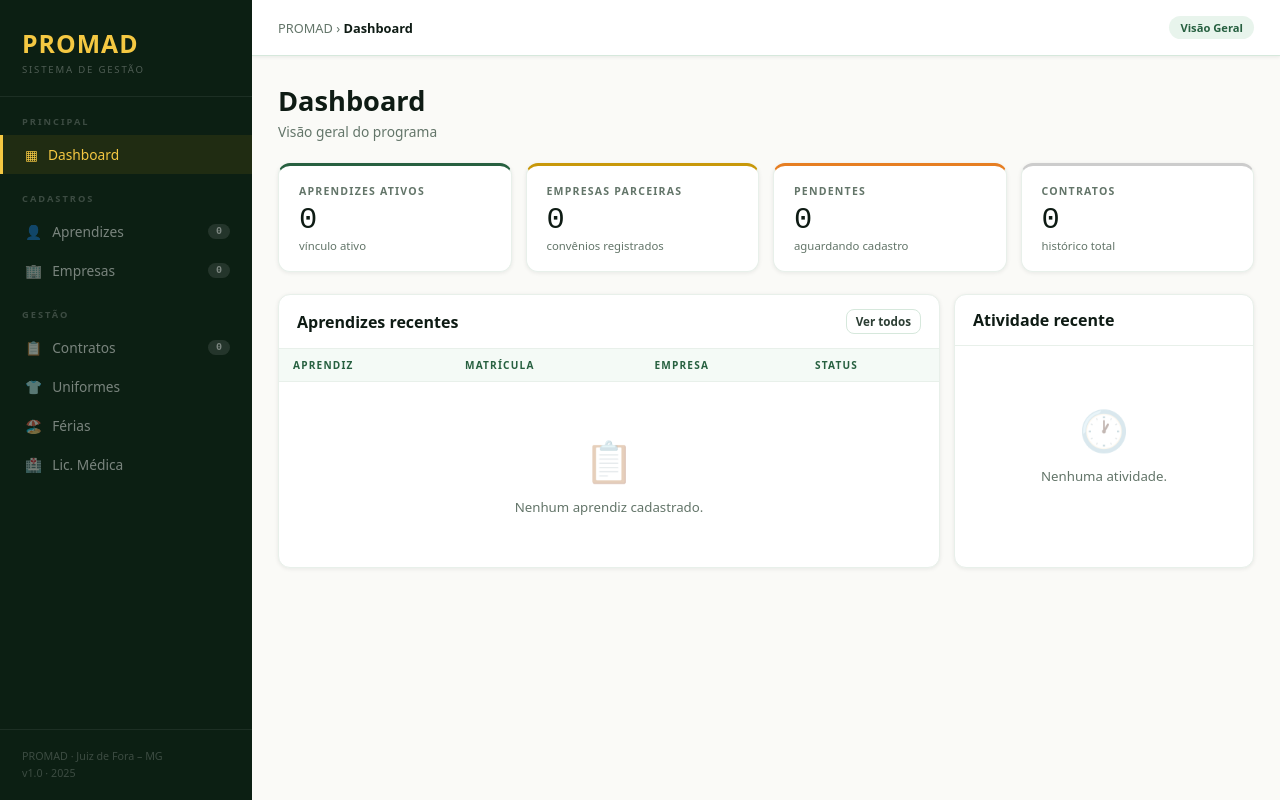
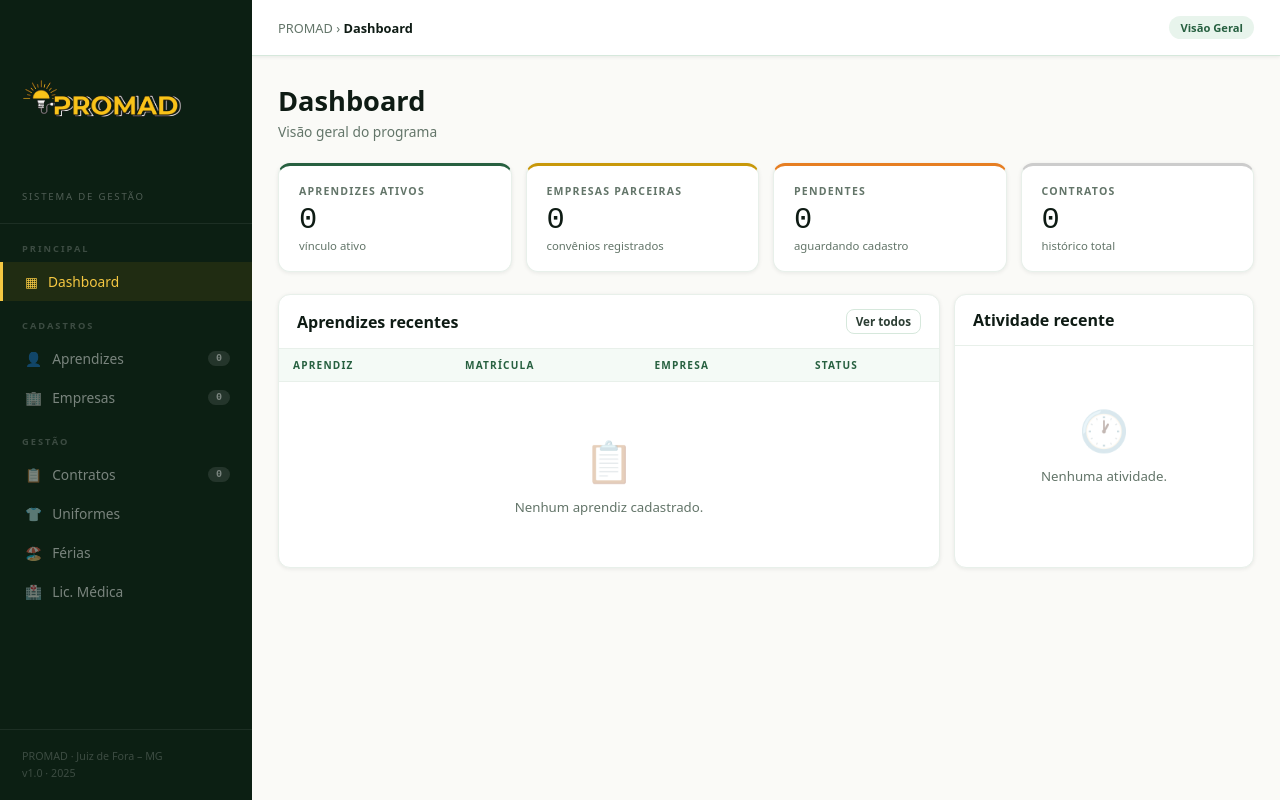
Before and after one commit to flavimellow/promad-sistema-gestao, a website: page frontend/index.html in a window 1280 px wide. Drawn offline with Linux system fonts and the light colour scheme; no server answers.

Commit message:
logo promad sidbar

```diff
--- a/frontend/css/PROMAD_Admin.css
+++ b/frontend/css/PROMAD_Admin.css
@@ -69,6 +69,17 @@ body {
   margin-bottom: 3px;
   font-weight: 700;
   letter-spacing: 1px;
+}
+
+.sb-logo-img {
+  width: 100%;
+  max-width: 160px;
+  height: auto;
+  display: block;
+  margin-bottom: 4px;
+  /* fundo preto da logo → transparente com mix-blend */
+  mix-blend-mode: lighten;
+  filter: drop-shadow(0 1px 4px rgba(0,0,0,.4));
 }
 
 .sb-sub {
--- a/frontend/index.html
+++ b/frontend/index.html
@@ -10,7 +10,7 @@
 
 <aside class="sidebar">
   <div class="sb-brand">
-    <div class="sb-logo">PROMAD</div>
+    <img src="img/logo.png" alt="PROMAD" class="sb-logo-img">
     <div class="sb-sub">Sistema de Gestão</div>
   </div>
   <span class="sb-sec">Principal</span>
```
Also changed, not shown: frontend/img/logo.png (added).
